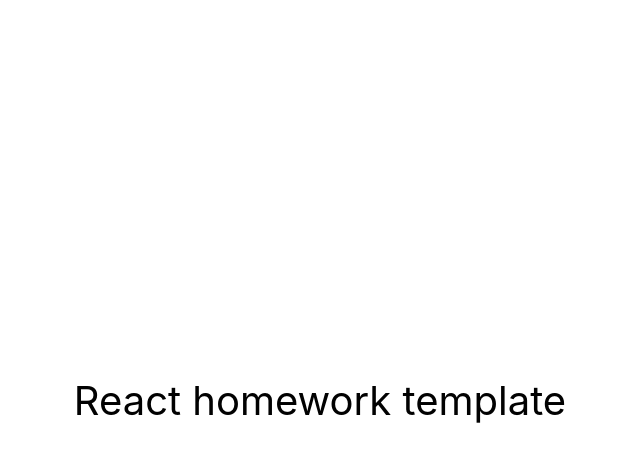
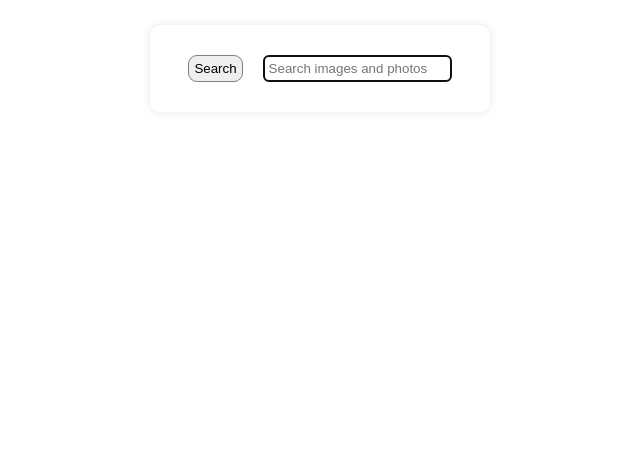
Before and after one commit to gamp300/goit-react-hw-03-image-finder, a React (Create React App) app: page / in a window 1280 px wide. Shown: the top 462 px of the page, without its empty margins (320-960 px from the left). Built offline with nearby package versions, Linux system fonts and the light colour scheme.

Commit message:
React 03-Image-finder One

```diff
--- a/package.json
+++ b/package.json
@@ -7,9 +7,12 @@
     "@testing-library/jest-dom": "^5.16.3",
     "@testing-library/react": "^12.1.4",
     "@testing-library/user-event": "^13.5.0",
+    "axios": "^1.6.7",
     "react": "^18.1.0",
     "react-dom": "^18.1.0",
+    "react-loader-spinner": "^6.1.6",
     "react-scripts": "5.0.1",
+    "styled-components": "^6.1.8",
     "web-vitals": "^2.1.3"
   },
   "scripts": {
--- a/src/components/App.jsx
+++ b/src/components/App.jsx
@@ -1,16 +1,73 @@
+import React, { useState, useEffect } from 'react';
+import axios from 'axios';
+import Searchbar from './Searchbar';
+import ImageGallery from './ImageGallery';
+import Button from './Button';
+import Loader from './Loader';
+import Modal from './Modal';
+import { Search, Container } from './Styles.Styled';
+
+const API_KEY = '40863018-d3084d4a51e8d78d1c4f7dc14';
+
 export const App = () => {
+  const [searchQuery, setSearchQuery] = useState('');
+  const [images, setImages] = useState([]);
+  const [page, setPage] = useState(1);
+  const [loading, setLoading] = useState(false);
+  const [showModal, setShowModal] = useState(false);
+  const [modalImage, setModalImage] = useState('');
+
+  useEffect(() => {
+    if (!searchQuery) return;
+
+    const fetchData = async () => {
+      try {
+        setLoading(true);
+        const response = await axios.get(
+          `https://pixabay.com/api/?q=${searchQuery}&page=${page}&key=${API_KEY}&image_type=photo&orientation=horizontal&per_page=12`
+        );
+        setImages(prevImages => [...prevImages, ...response.data.hits]);
+      } catch (error) {
+        console.error('Error fetching images', error);
+      } finally {
+        setLoading(false);
+      }
+    };
+
+    fetchData();
+  }, [searchQuery, page]);
+
+  const handleSearch = query => {
+    setSearchQuery(query);
+    setPage(1);
+    setImages([]);
+  };
+
+  const loadMore = () => {
+    setPage(prevPage => prevPage + 1);
+  };
+
+  const openModal = imageUrl => {
+    setShowModal(true);
+    setModalImage(imageUrl);
+  };
+
+  const closeModal = () => {
+    setShowModal(false);
+    setModalImage('');
+  };
+
   return (
-    <div
-      style={{
-        height: '100vh',
-        display: 'flex',
-        justifyContent: 'center',
-        alignItems: 'center',
-        fontSize: 40,
-        color: '#010101'
-      }}
-    >
-      React homework template
+    <div>
+      <Container>
+        <Search>
+          <Searchbar onSubmit={handleSearch} />
+        </Search>
+        <ImageGallery images={images} onImageClick={openModal} />
+        {loading && <Loader />}
+        {images.length > 0 && !loading && <Button onClick={loadMore} />}
+        {showModal && <Modal imageUrl={modalImage} onClose={closeModal} />}
+      </Container>
     </div>
   );
 };
--- /dev/null
+++ b/src/components/Button.js
@@ -0,0 +1,11 @@
+import React from 'react';
+
+const Button = ({ onClick }) => {
+  return (
+    <button className="button" onClick={onClick}>
+      Load more
+    </button>
+  );
+};
+
+export default Button;
--- /dev/null
+++ b/src/components/ImageGallery.js
@@ -0,0 +1,19 @@
+import React from 'react';
+import ImageGalleryItem from './ImageGalleryItem';
+import { Ul } from './Styles.Styled';
+
+const ImageGallery = ({ images, onImageClick }) => {
+  return (
+    <Ul className="gallery">
+      {images.map(image => (
+        <ImageGalleryItem
+          key={image.id}
+          imageUrl={image.webformatURL}
+          onImageClick={() => onImageClick(image.largeImageURL)}
+        />
+      ))}
+    </Ul>
+  );
+};
+
+export default ImageGallery;
--- /dev/null
+++ b/src/components/ImageGalleryItem.js
@@ -0,0 +1,12 @@
+import React from 'react';
+import { Li } from './Styles.Styled';
+
+const ImageGalleryItem = ({ imageUrl, onImageClick }) => {
+  return (
+    <Li className="gallery-item" onClick={onImageClick}>
+      <img src={imageUrl} alt="" />
+    </Li>
+  );
+};
+
+export default ImageGalleryItem;
--- /dev/null
+++ b/src/components/Loader.js
@@ -0,0 +1,12 @@
+import React from 'react';
+import { TailSpin } from 'react-loader-spinner';
+
+const Loader = () => {
+  return (
+    <div className="loader">
+      <TailSpin type="TailSpin" color="#00BFFF" height={80} width={80} />
+    </div>
+  );
+};
+
+export default Loader;
--- /dev/null
+++ b/src/components/Modal.js
@@ -0,0 +1,27 @@
+import React, { useEffect } from 'react';
+
+const Modal = ({ imageUrl, onClose }) => {
+  useEffect(() => {
+    const handleKeyPress = e => {
+      if (e.key === 'Escape') {
+        onClose();
+      }
+    };
+
+    window.addEventListener('keydown', handleKeyPress);
+
+    return () => {
+      window.removeEventListener('keydown', handleKeyPress);
+    };
+  }, [onClose]);
+
+  return (
+    <div className="overlay" onClick={onClose}>
+      <div className="modal">
+        <img src={imageUrl} alt="" />
+      </div>
+    </div>
+  );
+};
+
+export default Modal;
--- /dev/null
+++ b/src/components/Searchbar.js
@@ -0,0 +1,33 @@
+import React, { useState } from 'react';
+import { Button, Input } from './Styles.Styled';
+
+const Searchbar = ({ onSubmit }) => {
+  const [query, setQuery] = useState('');
+
+  const handleSubmit = e => {
+    e.preventDefault();
+    onSubmit(query);
+  };
+
+  return (
+    <header className="searchbar">
+      <form className="form" onSubmit={handleSubmit}>
+        <Button type="submit" className="button">
+          <span className="button-label">Search</span>
+        </Button>
+
+        <Input
+          className="input"
+          type="text"
+          autoComplete="off"
+          autoFocus
+          placeholder="Search images and photos"
+          value={query}
+          onChange={e => setQuery(e.target.value)}
+        />
+      </form>
+    </header>
+  );
+};
+
+export default Searchbar;
--- /dev/null
+++ b/src/components/Styles.Styled.js
@@ -0,0 +1,115 @@
+import styled from 'styled-components';
+
+export const Container = styled.div`
+  font-family: -apple-system, BlinkMacSystemFont, 'Segoe UI', Roboto, Oxygen,
+    Ubuntu, Cantarell, 'Open Sans', 'Helvetica Neue', sans-serif;
+  -webkit-font-smoothing: antialiased;
+  -moz-osx-font-smoothing: grayscale;
+
+  color: #212121;
+  line-height: 1.5;
+  margin: 0;
+`;
+
+export const Search = styled.div`
+  padding: 20px;
+  border-radius: 10px;
+  box-shadow: 0 0 10px rgba(0, 0, 0, 0.1);
+  width: 300px;
+  margin: 25px auto;
+  text-align: center;
+`;
+
+export const Button = styled.button`
+  margin: 10px;
+  padding: 5px;
+  border-radius: 9px;
+  border: 1px solid gray;
+`;
+
+export const Input = styled.input`
+  margin: 10px;
+  padding: 5px;
+  border-radius: 5px;
+  border: 1px solid gray;
+`;
+
+export const Ul = styled.ul`
+  display: grid;
+  grid-template-columns: 1fr 1fr 1fr;
+  padding: 20px;
+`;
+
+export const Li = styled.li`
+  display: flex;
+  margin: 20px;
+`;
+
+/*
+
+@media screen and (min-width: 900px) {
+  input {
+    width: 300px;
+  }
+  .gallery {
+    grid-template-columns: 1fr 1fr 1fr;
+  }
+  .photo-card {
+    width: calc(31vw - 5px);
+    height: calc(26vw - 5px);
+  }
+  .info {
+    font-size: 12px;
+  }
+}
+
+@media screen and (min-width: 1200px) {
+  input {
+    width: 320px;
+  }
+  .gallery {
+    grid-template-columns: 1fr 1fr 1fr 1fr;
+    grid-template-rows: 1fr 1fr 1fr;
+  }
+  .photo-card {
+    width: calc(24vw - 5px);
+    height: calc(20vw - 5px);
+  }
+}
+
+.btn-container {
+  display: flex;
+  justify-content: center;
+}
+
+.load-more {
+  margin-bottom: 10px;
+  width: 202px;
+  min-height: 50px;
+  font-weight: 700;
+  font-size: 16px;
+  line-height: 1.875;
+  letter-spacing: 0.06em;
+  color: white;
+  background-color: midnightblue;
+  border: none;
+  box-shadow: 0 4px 4px 0 rgba(0, 0, 0, 0.15);
+  border-radius: 6px;
+  cursor: pointer;
+  text-align: center;
+}
+
+.up-btn {
+  position: fixed;
+  right: 0;
+  bottom: 0;
+  width: 40px;
+  height: 40px;
+  margin-bottom: 10px;
+  background-color: midnightblue;
+  border: none;
+  box-shadow: 0 4px 4px 0 rgba(0, 0, 0, 0.15);
+  border-radius: 50px;
+  cursor: pointer;
+  text-align: center;
+} */
```
Also changed, not shown: 1 other file (tests, documents, lock files or other folders).
